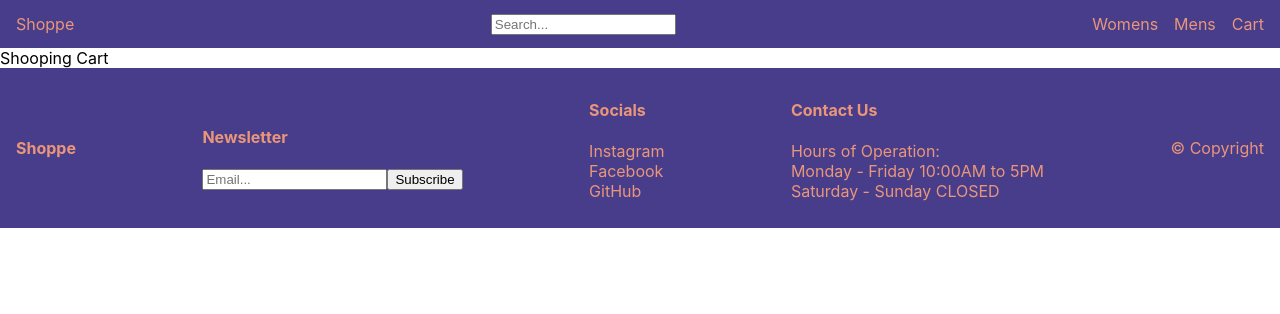
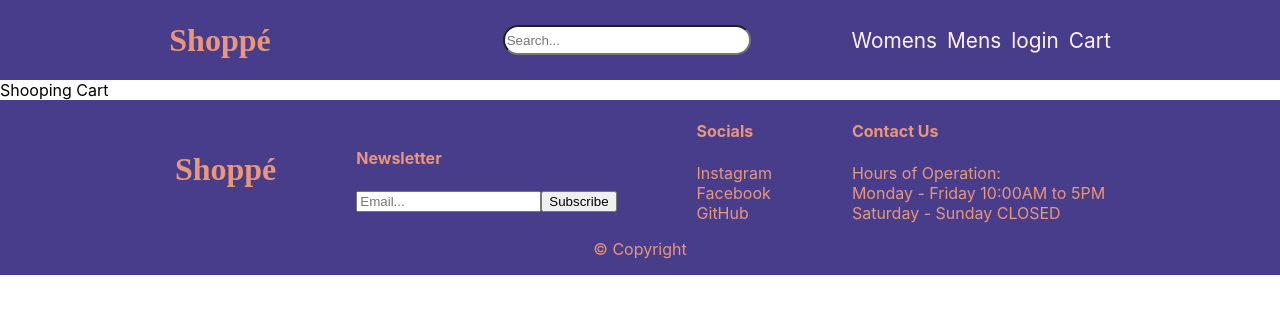
Before and after one commit to pinepplu/shoppe, a React (Create React App) app in the folder shoppe/: page /cart in a window 1280 px wide. Shown: the top 314 px of the page. Built offline with nearby package versions, Linux system fonts and the light colour scheme.

Commit message:
fixed footer and navbar

```diff
--- a/shoppe/src/components/footer/Footer.css
+++ b/shoppe/src/components/footer/Footer.css
@@ -1,10 +1,35 @@
-.footer-container {
+/* .footer-container {
     color: darksalmon;
     background-color: darkslateblue;
+    display: grid;
+    grid-template-columns: repeat(4, auto);
+    justify-content: space-around;
+    align-items: center;
+    padding: 2rem 0 2rem 0;
+    height: 100%;
+} */
+
+.footer-logo {
+    color: darksalmon;
+    /* font-style: italic; */
+    font-family: cursive;
+    font-size: 2rem;
+    font-weight: 600;
+}
+
+.footer-container {
+    background-color: darkslateblue;
+    color: darksalmon;
     display: flex;
-    justify-content: space-between;
     align-items: center;
-    padding: 0 1rem;
-    height: 10rem;
-    /*flex-direction: column;*/
+    justify-content: center;
+    gap: 5rem;
 }
+
+.copyright {
+    background-color: darkslateblue;
+    color: darksalmon;
+    display: flex;
+    justify-content: center;
+    padding-bottom: 1rem;
+}
--- a/shoppe/src/components/footer/Footer.js
+++ b/shoppe/src/components/footer/Footer.js
@@ -4,8 +4,9 @@ import { Link } from 'react-router-dom'
 
 function Footer() {
   return (
+    <div className='footer'>
       <div className='footer-container'>
-      <Link to='/' className='logo'><h4>Shoppe</h4></Link>
+      <Link to='/' className='footer-logo'><h4>Shoppé</h4></Link>
         <div className='newsletter'>
           <h4>Newsletter</h4>
           <form>
@@ -33,6 +34,7 @@ function Footer() {
             Saturday - Sunday CLOSED
           </p>
         </div>
+      </div>
       <div className='copyright'>
         &copy; Copyright
       </div>
--- a/shoppe/src/components/navbar/Navbar.css
+++ b/shoppe/src/components/navbar/Navbar.css
@@ -1,19 +1,22 @@
 .navbar-container {
-    color: darksalmon;
+    color: lavenderblush;
     background-color: darkslateblue;
     display: flex;
-    justify-content: space-between;
+    justify-content: center;
     align-items: center;
-    padding: 0 1rem;
-    height: 3rem;
+    height: 5rem;
+    font-weight: 500px;
+    font-size: 1.3rem;
 }
 
 ul {
-    padding: 0;
-    margin: 0;
     list-style: none;
-    display: flex;
-    gap: 1rem;
+    display: grid;
+    grid-template-columns: repeat(4, auto);
+    justify-content: end;
+    gap: 10px;
+    align-items: center;
+    width: 25vw;
 }
 
 a {
@@ -23,8 +26,27 @@ a {
 
 li:hover {
     background-color: darkblue;
+    height: 5rem;
+    display: flex;
+    align-items: center;
 }
 
-.search-bar:hover {
-    background-color: darkblue;
+.search-bar {
+    display: flex;
+    justify-content: flex-end;
+    width: 30rem;
 }
+
+.search {
+    width: 15rem;
+    height: 1.5rem;
+    border-radius: 1.5rem;
+}
+
+.nav-logo {
+    color: darksalmon;
+    /* font-style: italic; */
+    font-family: cursive;
+    font-size: 2rem;
+    font-weight: 600;
+}
--- a/shoppe/src/components/navbar/Navbar.js
+++ b/shoppe/src/components/navbar/Navbar.js
@@ -5,13 +5,14 @@ import { Link } from 'react-router-dom'
 function Navbar() {
   return (
     <div className='navbar-container'>
-      <Link to='/' className='logo'>Shoppe</Link>
+      <Link to='/' className='nav-logo'>Shoppé</Link>
       <div className='search-bar'>
-        <input type="text" placeholder="Search..." />
+        <input type="text" className='search' placeholder="Search..." />
       </div>
       <ul>
         <li><Link to='/womens'>Womens</Link></li>
         <li><Link to='/mens'>Mens</Link></li>
+        <li><Link to='/login'>login</Link></li>
         <li><Link to='/cart'>Cart</Link></li>
       </ul>
     </div>
```
Also changed, not shown: shoppe/src/pages/Login.js (added, +9 -0 lines). Lines whose indentation alone changed are shown as unchanged.
